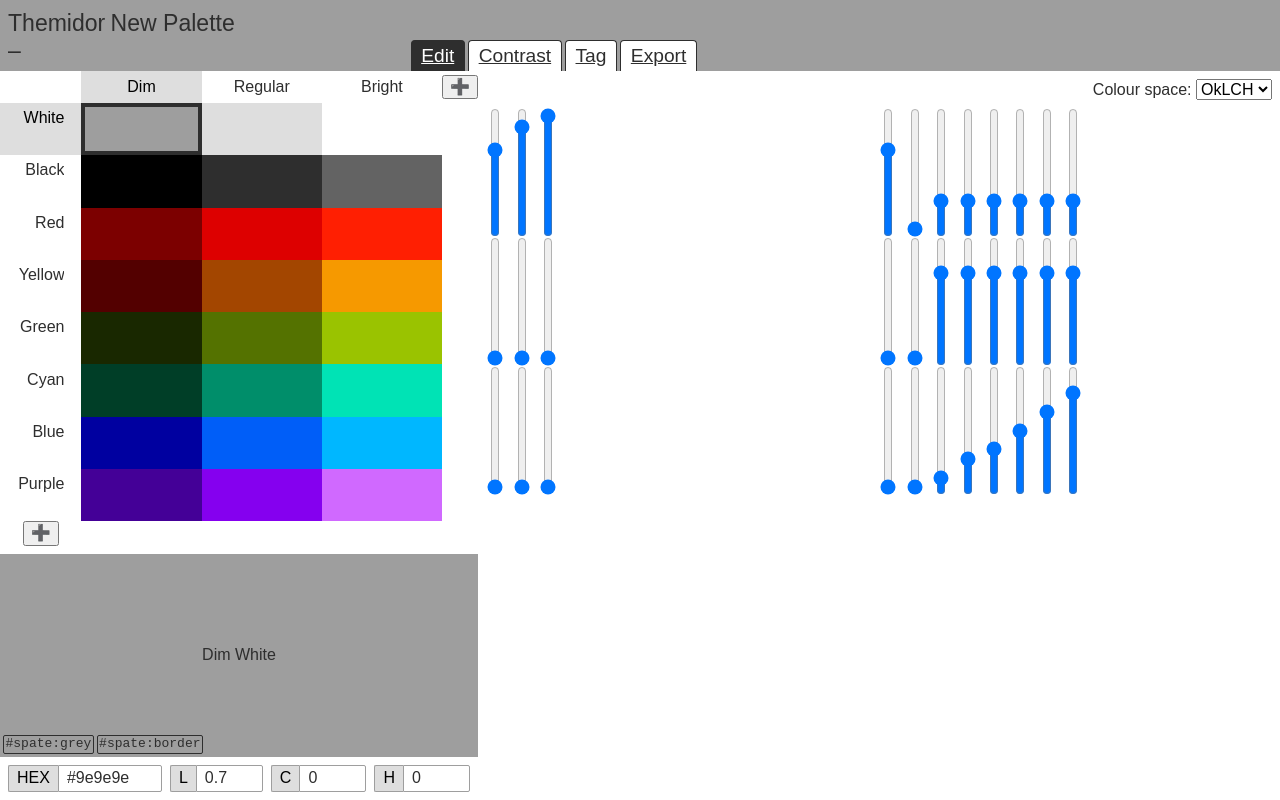
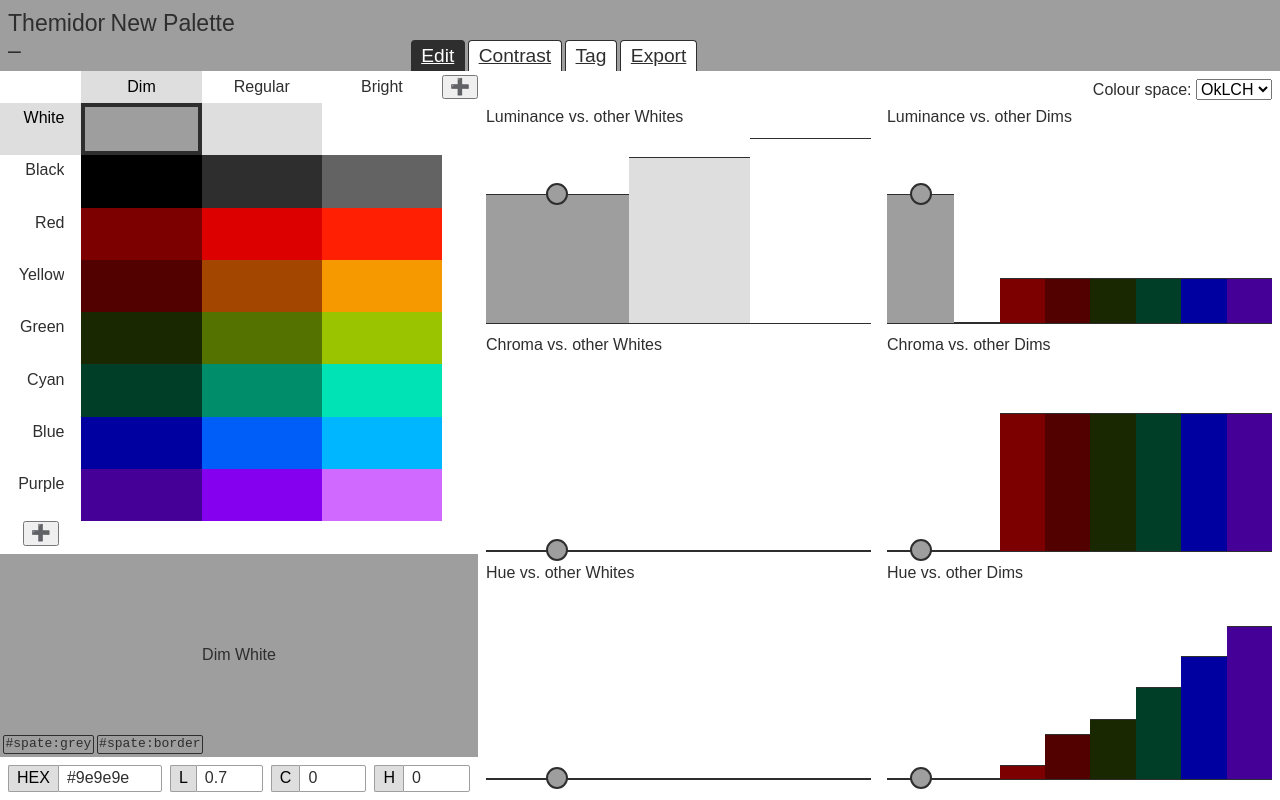
Before and after one commit to krendil/themidor, a Vue app: page /edit in a window 1280 px wide. Built offline with nearby package versions, Linux system fonts and the light colour scheme; a web font is replaced by a local one.

Commit message:
Switch to div-based approach for more flexibility

```diff
--- a/src/assets/main.css
+++ b/src/assets/main.css
@@ -42,6 +42,6 @@ a {
 }
 
 .colour-transition {
-    transition-property: color, background-color border-color;
+    transition-property: color, background-color, border-color;
     transition-duration: 150ms;
 }
--- a/src/components/SliderSet.vue
+++ b/src/components/SliderSet.vue
@@ -22,7 +22,7 @@ function getColours(): (PaletteMember | null)[] {
   }
 }
 
-const range = computed(() => {
+const range = computed<[number, number]>(() => {
   const definition = getMode(props.colourSpace);
   if( 'ranges' in definition ) {
     return definition.ranges[props.channel];
@@ -31,68 +31,113 @@ const range = computed(() => {
   }
 });
 
+function calcHeight(colour: Color): string {
+  const proportion = (colour[props.channel] - range.value[0]) / (range.value[1] - range.value[0]);
+  return proportion.toLocaleString(undefined, {style: 'percent'});
+}
+
+const fullNames = {
+  'h': 'Hue',
+  'c': 'Chroma',
+  'l': 'Luminance',
+  's': 'Saturation',
+  'v': 'Value',
+  'r': 'Red',
+  'g': 'Green',
+  'b': 'Blue'
+}
+
+const channelName = computed( () => {
+  return fullNames[props.channel];
+});
+
+const seriesName = computed( () => {
+  if(props.axis == 'hues') {
+    return paletteStore.palette.hues[props.hue];
+  } else {
+    return paletteStore.palette.shades[props.shade];
+  }
+});
+
+function isSelected(i: number): boolean {
+  if(props.axis == 'hues') {
+    return i == props.shade;
+  } else {
+    return i == props.hue;
+  }
+}
+
+
 </script>
 
 <template>
-  <div class="slider-set">
-    <div v-for="(colour, index) in getColours()" :key="index" class="slider">
-      <input v-if="colour"
-        type="range" :min="range[0]" :max="range[1]" v-model="colour.colour[props.channel]"
-        step="0.001" orient="vertical"
-        class="colour-transition"
-        :style="{ '--slider-colour': formatCss(colour.colour) }"
-        />
+  <div class="container">
+    <div class="title">{{channelName}} vs. other {{seriesName}}s</div>
+    <div class="slider-set">
+      <div v-for="(colour, index) in getColours()" :key="index" class="slider"
+        :class="{'selected': isSelected(index)}"
+      >
+        <div v-if="colour"
+          class="slider-track"
+          :style="{
+            '--slider-colour': formatCss(colour.colour),
+            'height': calcHeight(colour.colour)
+            }"
+        >
+            <div v-if="isSelected(index)" class="slider-thumb" :style="{
+              '--slider-colour': formatCss(colour.colour),
+              '--fg-colour': formatCss(paletteStore.fgForColour(colour.colour).colour)
+            }" ></div>
+        </div>
+      </div>
     </div>
   </div>
 </template>
 
 <style scoped>
 
+.container {
+  display: flex;
+  flex-direction: column;
+}
+
 .slider-set {
   display: flex;
   flex-direction: row;
-  gap: 0.5rem;
+  margin-top: 12px;
+  margin-bottom: 12px;
+  flex: auto;
 }
 
 .slider {
-  writing-mode: vertical-rl;
-  direction: rtl;
+  height: 100%;
+  display: flex;
+  flex-direction: column;
+  justify-content: flex-end;
+  flex: auto;
 }
 
-input[type=range] {
-  border-style: none;
-  transition: all 150ms;
+.slider-track {
+  border-style: solid;
+  border-color: v-bind('formatCss(paletteStore.theme.fg.colour)');
+  border-width: 1px 0;
+  transition: height 150ms;
+  background: var(--slider-colour, #f0f);
+  width: 100%;
 }
 
- /* Special styling for WebKit/Blink */
-input[type=range]::-webkit-slider-thumb {
-  -webkit-appearance: none;
-  border: 2px solid #000000;
-  height: 16px;
-  width: 16px;
-  border-radius: 10px;
+.slider-thumb {
+  border: 2px solid var(--fg-colour, #000);
+  height: 22px;
+  width: 22px;
+  border-radius: 12px;
+  position: relative;
+  top: -12px;
+  margin-left: auto;
+  margin-right: auto;
+
   background: var(--slider-colour, #f0f);
   cursor: pointer;
-  margin-top: -14px; /* You need to specify a margin in Chrome, but in Firefox and IE it is automatic */
 }
 
-/* All the same stuff for Firefox */
-input[type=range]::-moz-range-thumb {
-  border: 2px solid #000000;
-  height: 16px;
-  width: 16px;
-  border-radius: 10px;
-  background: var(--slider-colour, #f0f);
-  cursor: pointer;
-  margin-top: -14px; /* You need to specify a margin in Chrome, but in Firefox and IE it is automatic */
-    transition-property: all;
-    transition-duration: 1500ms;
-}
-
-input[type=range]::-moz-range-progress {
-  background-color: var(--slider-colour, #f0f);
-  width: 20px;
-    transition-property: all;
-    transition-duration: 1500ms;
-}
 </style>
--- a/src/stores/palette.ts
+++ b/src/stores/palette.ts
@@ -106,6 +106,15 @@ export const usePaletteStore = defineStore("palette", () => {
     }
   }
 
+  function fgForColour(bg?: Color): PaletteMember {
+    const currentL = oklch(bg)?.l ?? 0;
+    if (currentL <= 0.6) {
+      return theme.lightfg;
+    } else {
+      return theme.darkfg;
+    }
+  }
+
   const theme = reactive({
     lightfg: computed( () => getColourByTag.value("spate:lightfg") ?? {colour: {mode: 'oklch', l: 1, c: 0, h: 0} as const}),
     darkfg: computed( () => getColourByTag.value("spate:darkfg") ?? {colour: {mode: 'oklch', l: 0, c: 0, h: 0} as const}),
@@ -117,13 +126,9 @@ export const usePaletteStore = defineStore("palette", () => {
     border: computed( () => getColourByTag.value("spate:border") ?? {colour: {mode: 'oklch', l: 0.5, c: 0, h: 0} as const}),
 
     currentColourFg: computed( (): PaletteMember => {
-      const currentL = oklch(selectedColour.value?.colour)?.l ?? 0;
-      if(currentL <= 0.6) {
-        return theme.lightfg;
-      } else {
-        return theme.darkfg;
-      }
-    })
+      return fgForColour(selectedColour.value?.colour);
+    }),
+
   });
 
   return {
@@ -133,6 +138,7 @@ export const usePaletteStore = defineStore("palette", () => {
     colourModeConverter,
     deleteHue,
     deleteShade,
+    fgForColour,
     getColour,
     getColourByTag,
     getCurrentColourTags,
--- a/src/views/EditView.vue
+++ b/src/views/EditView.vue
@@ -54,7 +54,9 @@ const channels = computed( () => getMode(colourSpace.value).channels.filter( c =
 
 #slider-grid {
   display: grid;
-  grid-template: 1fr / 1fr 1fr;
+  grid-template: repeat(3, 1fr) / 1fr 1fr;
+  column-gap: 1rem;
+  flex: auto;
 }
 
 </style>
```
